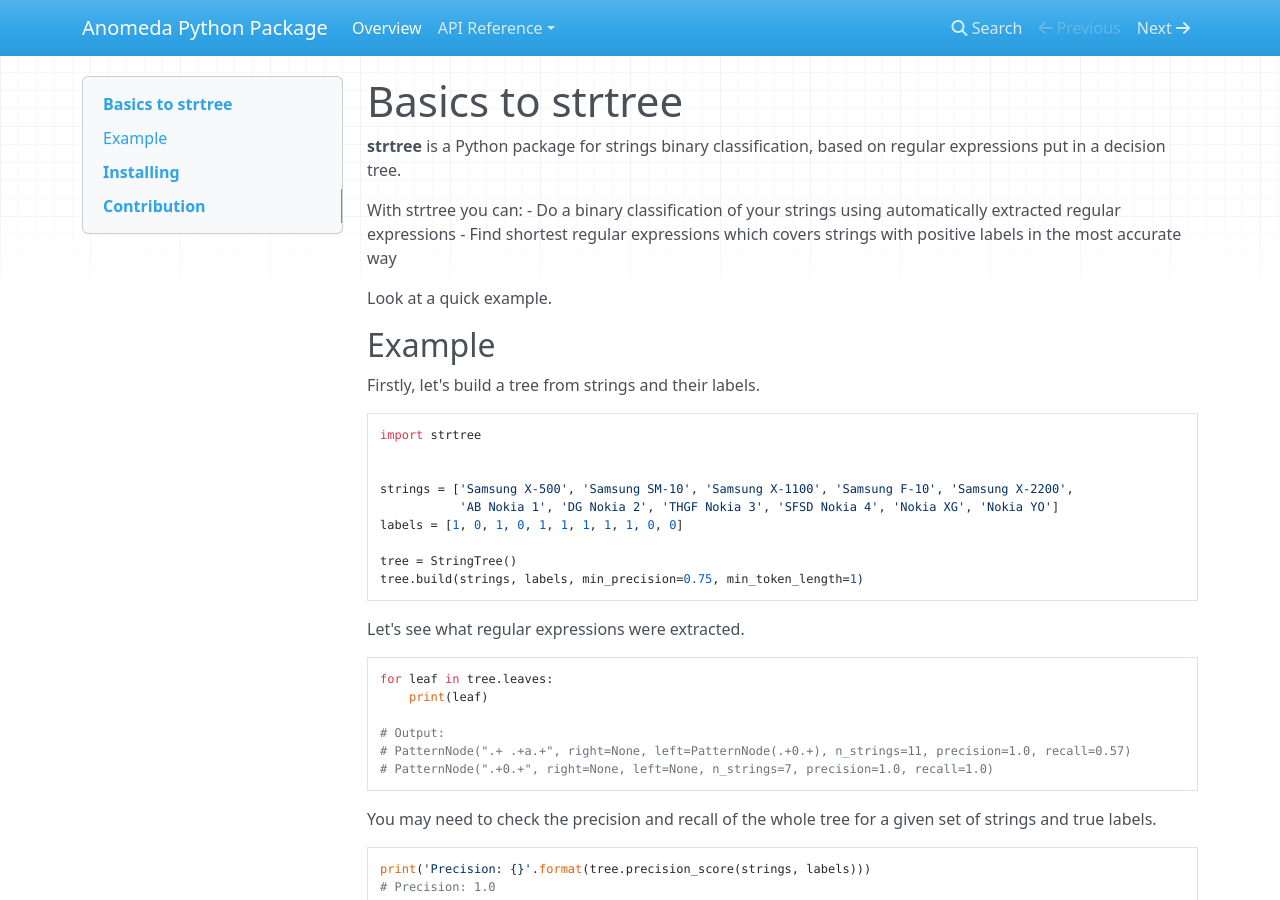
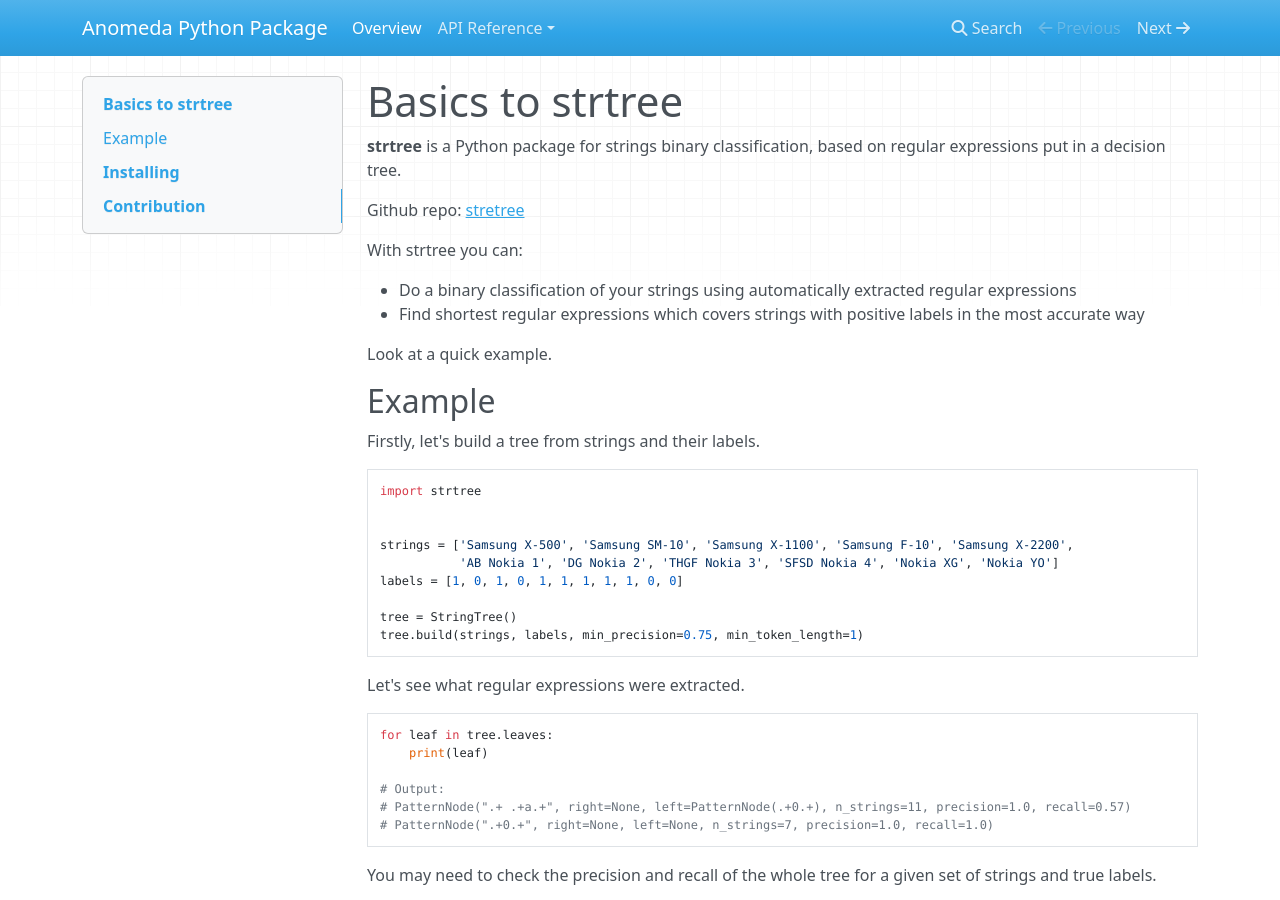
Before and after one commit to AntonSarr/strtree, an MkDocs documentation site: the page built from docs/index.md, in a window 1280 px wide and 900 px high. Built offline with MkDocs 1.6.1, drawn with Linux system fonts in a browser that asks for light colours; nearby versions of some CDN libraries.

Commit message:
docs: update docs

```diff
--- a/docs/index.md
+++ b/docs/index.md
@@ -2,7 +2,10 @@
 
 **strtree** is a Python package for strings binary classification, based on regular expressions put in a decision tree.
 
+Github repo: [stretree](https://github.com/AntonSarr/strtree)
+
 With strtree you can:
+
 - Do a binary classification of your strings using automatically extracted regular expressions
 - Find shortest regular expressions which covers strings with positive labels in the most accurate way
 
```
Also changed, not shown: README.md (+4 -1 lines), site/index.html, site/search/search_index.json, 1 other file.
